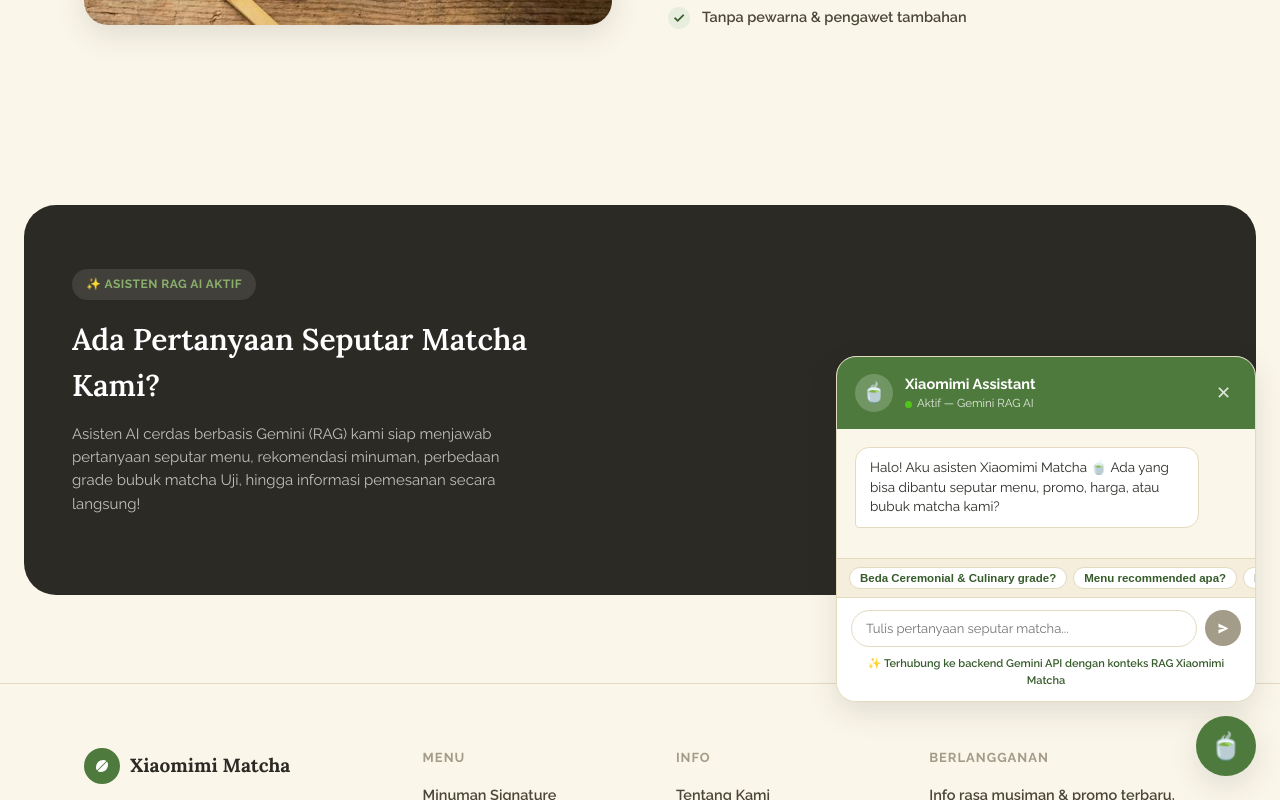
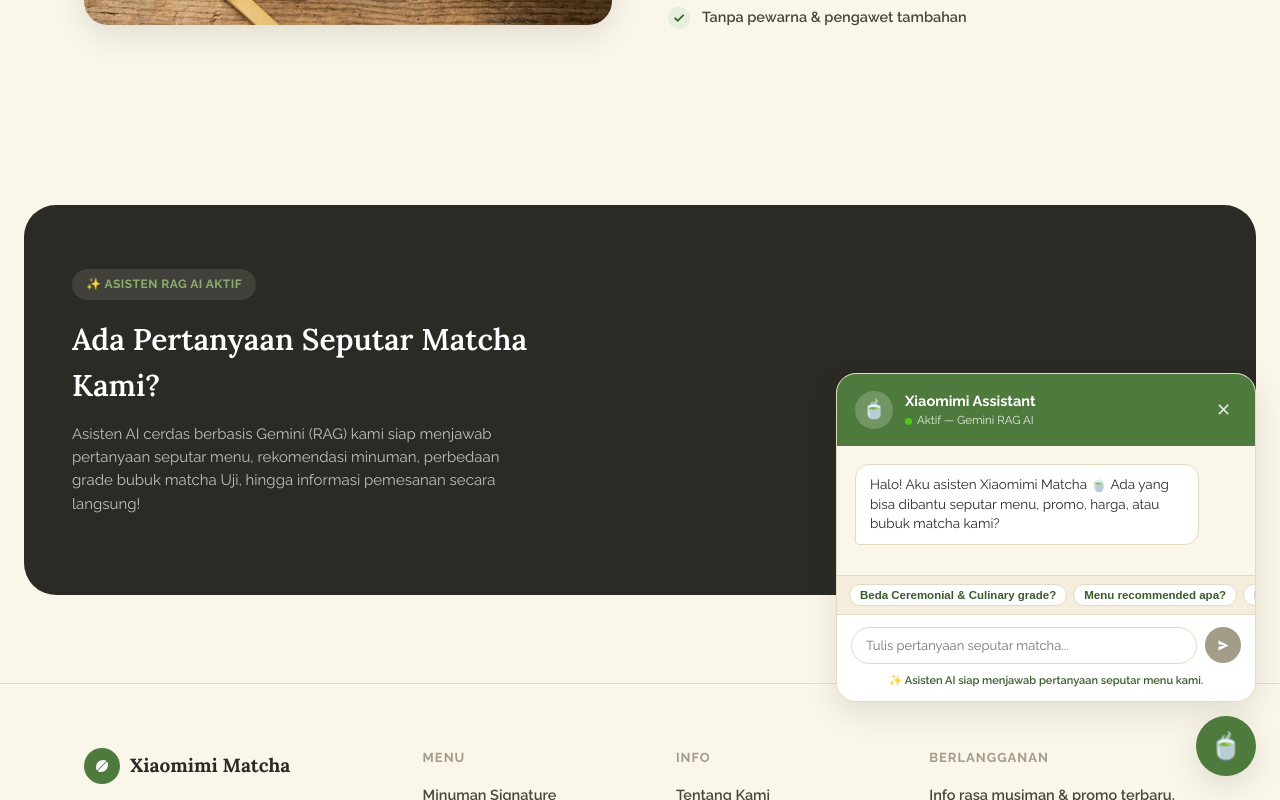
Before and after one commit to ArleneNero/Website-Matcha-berbasis-Chatbot-RAG, a React (Vite) app in the folder frontend/: page / in a window 1280 px wide. Both pictures are taken after a click on the button "Tanya Asisten AI Sekarang". Shown: the part 4440-5240 px from the top of the page. Built offline with nearby package versions, Linux system fonts and the light colour scheme; no server answers.

Commit message:
copy: update chat widget status text

```diff
--- a/frontend/src/components/ChatWidget.jsx
+++ b/frontend/src/components/ChatWidget.jsx
@@ -145,7 +145,7 @@
             </button>
           </div>
           <div className="chat-status-note">
-            ✨ Terhubung ke backend Gemini API dengan konteks RAG Xiaomimi Matcha
+            ✨ Asisten AI siap menjawab pertanyaan seputar menu kami.
           </div>
         </form>
       </div>
```
